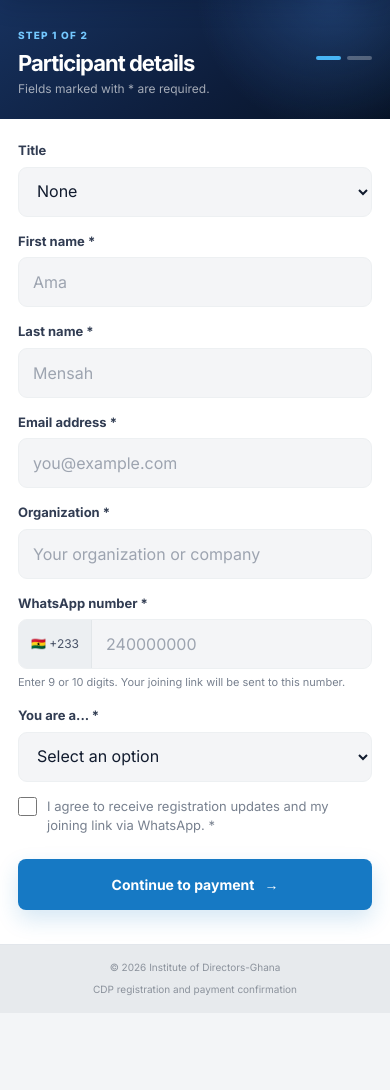
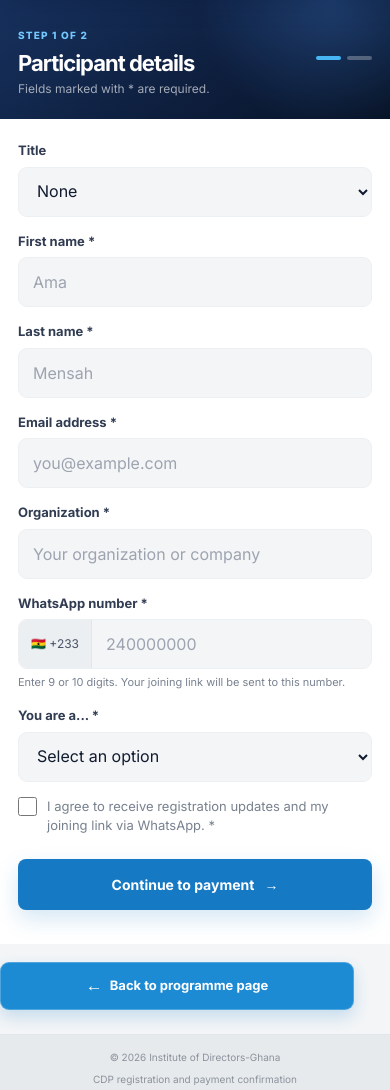
Before and after one commit to aduseimedia-eng/cdp, a plain HTML site: page register.html in a window 390 px wide. Shown: the part 72-1162 px from the top of the page. Before the commit the page ends 1085 px from the top, so only its background shows below. Drawn offline with Linux system fonts and the light colour scheme.

Commit message:
Move registration back button below form

```diff
--- a/register.html
+++ b/register.html
@@ -9,7 +9,7 @@
   <link rel="preconnect" href="https://fonts.googleapis.com">
   <link rel="preconnect" href="https://fonts.gstatic.com" crossorigin>
   <link href="https://fonts.googleapis.com/css2?family=Inter:wght@400;500;600;700;800&display=swap" rel="stylesheet">
-  <link rel="stylesheet" href="styles.css?v=20260714-3">
+  <link rel="stylesheet" href="styles.css?v=20260714-4">
 </head>
 <body class="registration-only-page">
   <header class="site-header">
@@ -18,7 +18,6 @@
         <span class="brand-mark"><img src="IoD_Logo_blue.png" alt="Institute of Directors-Ghana logo"></span>
         <span class="brand-copy"><strong>Institute of Directors-Ghana</strong><small>CDP REGISTRATION</small></span>
       </a>
-      <a class="registration-back-link" href="index.html"><span aria-hidden="true">←</span> Back</a>
     </div>
   </header>
 
@@ -84,6 +83,7 @@
             <button class="text-button" type="button" id="newRegistration">Submit another registration</button>
           </section>
         </div>
+        <a class="registration-back-link registration-page-back" href="index.html"><span aria-hidden="true">←</span> Back to programme page</a>
       </div>
     </section>
   </main>
--- a/styles.css
+++ b/styles.css
@@ -2067,6 +2067,13 @@ footer a {
   outline: none;
 }
 
+.registration-page-back {
+  width: fit-content;
+  margin: 20px auto 0;
+}
+
+body.registration-is-closed .registration-page-back { display: none; }
+
 .registration-only-section {
   min-height: calc(100vh - 78px);
   padding: 122px 20px 52px;
@@ -2127,7 +2134,7 @@ footer a {
   .registration-only-page .brand-copy strong { max-width: 180px; }
   .registration-back-link { min-height: 42px; flex: 0 0 auto; padding-inline: 13px; font-size: 12px; box-shadow: 0 7px 16px rgba(22, 121, 196, 0.2); }
   .registration-back-link span { font-size: 17px; }
-  .registration-only-section { min-height: calc(100vh - 68px); padding: 68px 0 0; background: #f3f5f7; }
+  .registration-only-section { min-height: calc(100vh - 68px); padding: 68px 0 24px; background: #f3f5f7; }
   .registration-only-shell { width: 100%; }
   .registration-page-heading { display: none; }
   .registration-only-page .form-card { display: block; padding: 24px 18px 34px; background: var(--white); border: 0; border-radius: 0; box-shadow: none; }
@@ -2144,6 +2151,7 @@ footer a {
   .registration-only-page .phone-input { height: 50px; }
   .registration-only-page .phone-input input { height: 48px; }
   .registration-only-page .button { min-height: 51px; }
+  .registration-page-back { width: calc(100% - 36px); min-height: 48px; justify-content: center; margin-top: 18px; font-size: 13px; }
   .registration-only-page footer { border-top: 1px solid var(--line); }
   .registration-only-page footer .container { min-height: 68px; }
 }
```
Also changed, not shown: index.html (+1 -1 lines).
